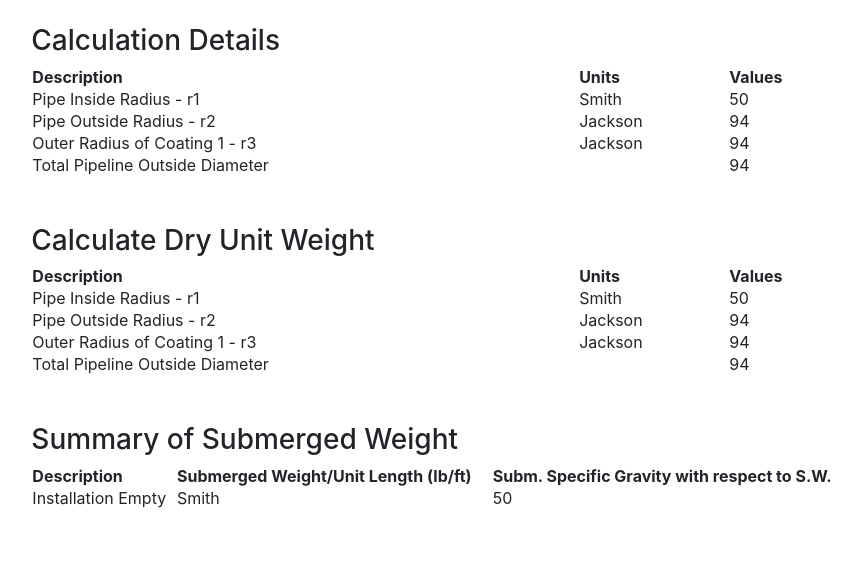
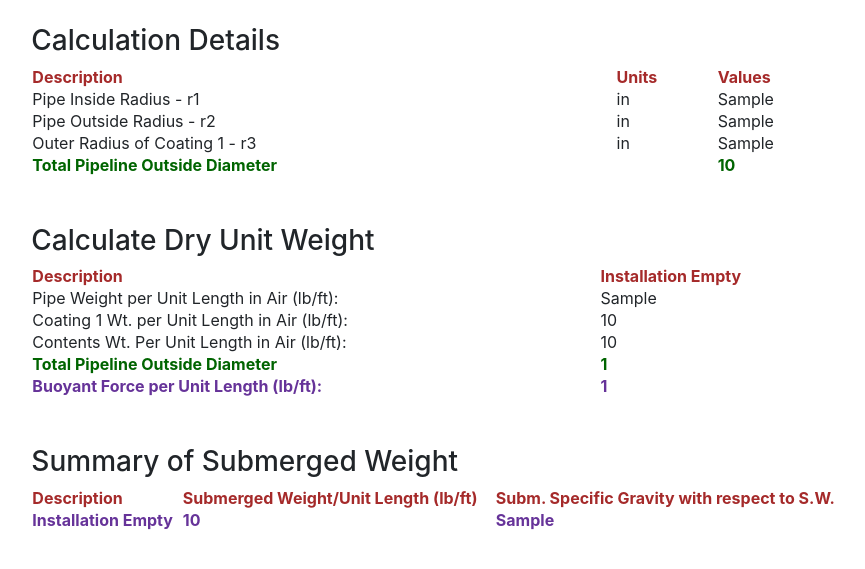
Before and after one commit to sharif-42/idare_coding_test, a Django app: template problem_1/templates/return.html in a window 1280 px wide. Shown: the top 569 px of the page, without its empty margins (197-1062 px from the left). Run offline with Django 3.2, Linux system fonts and the light colour scheme; the template is opened without the code that fills it: most values are stand-ins (such as "Sample title", 1, 10 or a date in 2020); some libraries are stand-ins or nearby versions.

Commit message:
project done

```diff
--- a/problem_1/templates/return.html
+++ b/problem_1/templates/return.html
@@ -3,73 +3,73 @@
 {% block content %}
 <h3>Calculation Details</h3>
 <table style="width:100%">
-    <tr>
+    <tr style=" color:#A52A2A">
         <th>Description</th>
         <th>Units</th>
         <th>Values</th>
     </tr>
     <tr>
-        <td>Pipe Inside Radius - r1 </td>
-        <td>Smith</td>
-        <td>50</td>
+        <td>Pipe Inside Radius - r1</td>
+        <td>in</td>
+        <td>{{ data.r1}}</td>
     </tr>
     <tr>
-        <td>Pipe Outside Radius - r2 </td>
-        <td>Jackson</td>
-        <td>94</td>
+        <td>Pipe Outside Radius - r2</td>
+        <td>in</td>
+        <td>{{ data.r2}}</td>
     </tr>
     <tr>
-        <td>Outer Radius of Coating 1 - r3 </td>
-        <td>Jackson</td>
-        <td>94</td>
+        <td>Outer Radius of Coating 1 - r3</td>
+        <td>in</td>
+        <td>{{ data.r3}}</td>
     </tr>
-    <tr>
-        <td>Total Pipeline Outside Diameter  </td>
+    <tr style=" color:#006400">
+        <td><b>Total Pipeline Outside Diameter </b></td>
         <td></td>
-        <td>94</td>
+        <td><b>{{ data.total}}</b></td>
     </tr>
 </table><br><br>
 
 <h3>Calculate Dry Unit Weight</h3>
 <table style="width:100%">
-    <tr>
+    <tr style=" color:#A52A2A">
         <th>Description</th>
-        <th>Units</th>
-        <th>Values</th>
+        <th>Installation Empty</th>
     </tr>
     <tr>
-        <td>Pipe Inside Radius - r1 </td>
-        <td>Smith</td>
-        <td>50</td>
+        <td>Pipe Weight per Unit Length in Air (lb/ft):</td>
+        <td>{{data2.pipe_wieght}}</td>
     </tr>
     <tr>
-        <td>Pipe Outside Radius - r2 </td>
-        <td>Jackson</td>
-        <td>94</td>
+        <td>Coating 1 Wt. per Unit Length in Air (lb/ft):</td>
+        <td>{{data2.coating_weight}}</td>
     </tr>
     <tr>
-        <td>Outer Radius of Coating 1 - r3 </td>
-        <td>Jackson</td>
-        <td>94</td>
+        <td>Contents Wt. Per Unit Length in Air (lb/ft):</td>
+        <td>{{data2.contents_weight}}</td>
+    </tr>
+        <tr style=" color:#006400">
+        <td><b>Total Pipeline Outside Diameter </b></td>
+        <td><b>{{ data2.total_weight}}</b></td>
     </tr>
     <tr>
-        <td>Total Pipeline Outside Diameter  </td>
-        <td></td>
-        <td>94</td>
+        <tr style=" color:#663399">
+        <td><b>Buoyant Force per Unit Length (lb/ft):</b></td>
+        <td><b>{{ data2.unit_length}}</b></td>
     </tr>
 </table><br><br>
 
 <h3>Summary of Submerged Weight</h3>
 <table style="width:100%">
-    <tr>
+    <tr style=" color:#A52A2A">
         <th>Description</th>
         <th>Submerged Weight/Unit Length (lb/ft)</th>
         <th>Subm. Specific Gravity with respect to S.W.</th>
     </tr>
-    <tr>
-        <td>Installation Empty</td>
-        <td>Smith</td>
-        <td>50</td>
+    <tr style=" color:#663399">
+        <td><b>Installation Empty</b></td>
+        <td><b>{{data3.submerged_weight}}</b></td>
+        <td><b>{{data3.submerged_specific}}</b></td>
     </tr>
 </table><br><br>
 
--- a/problem_1/templates/upload.html
+++ b/problem_1/templates/upload.html
@@ -1,6 +1,6 @@
 {% extends 'base.html' %}
 {% block content %}
-<h3>Upload File here</h3>
+<h3>Upload Your File here</h3>
 <hr>
 <form method="post" enctype="multipart/form-data">
     {% csrf_token %}
--- a/problem_1/urls.py
+++ b/problem_1/urls.py
@@ -3,7 +3,5 @@ from django.urls import path
 from problem_1 import views
 
 urlpatterns = [
-    # path('get/', views.Get.as_view(), name = 'home'),
-    # path('post/', views.Post.as_view(), name = 'post'),
-    path('calculation/', views.post_edit, name = 'calculation'),
+    path('xl_calculation/', views.calculate_xl_data, name = 'calculation'),
 ]
```
Also changed, not shown: problem3.py (+14 -10 lines), problem_1/parse_data.py (+37 -9 lines), problem_1/views.py (+4 -17 lines), README.md (added).
